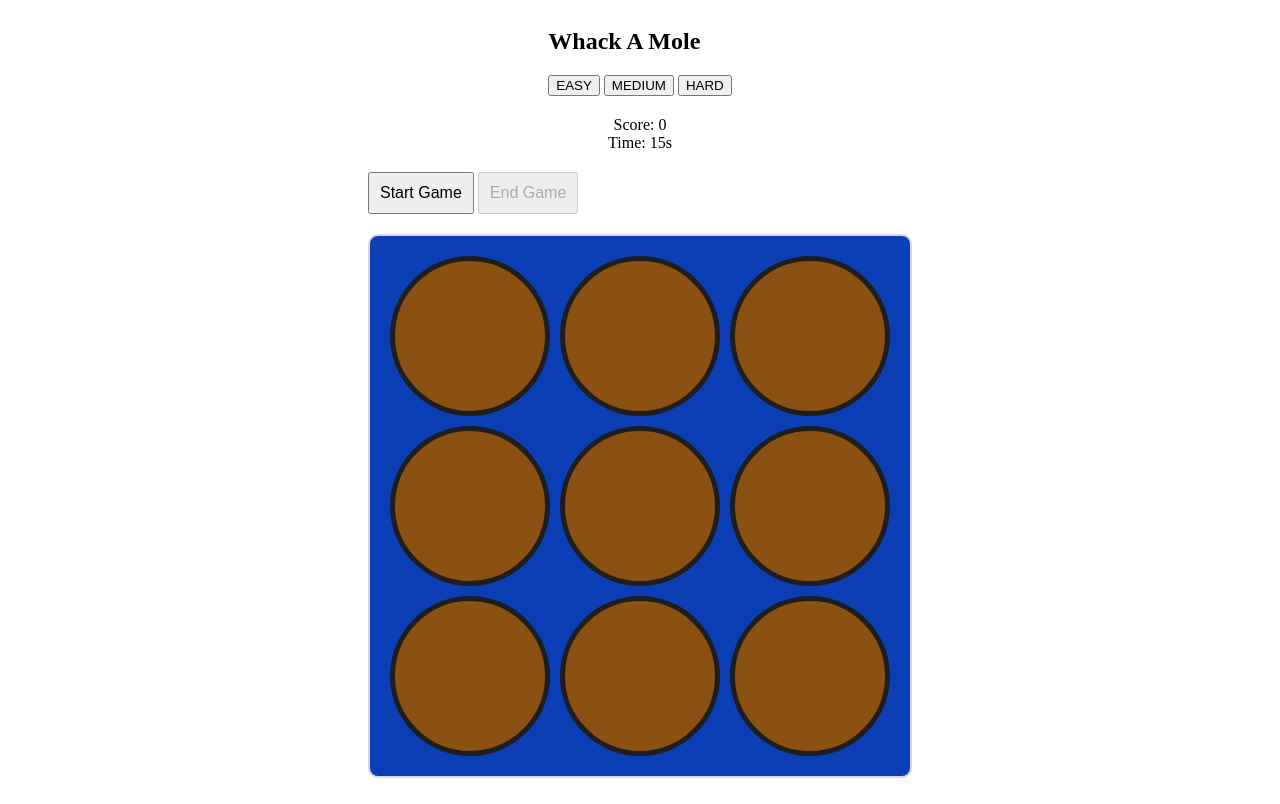
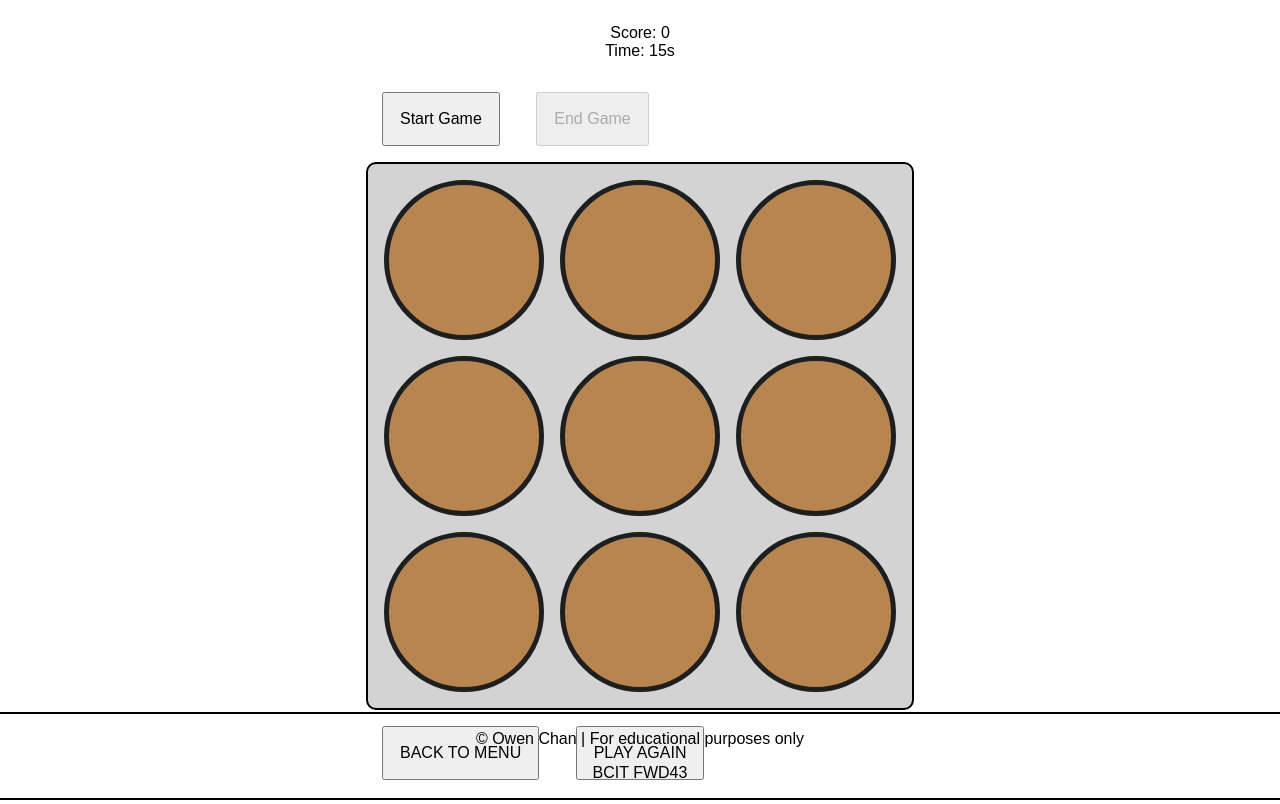
Before and after one commit to owenc8/JavaScript-game-WS1, a plain HTML site: page index.html in a window 1280 px wide. Both pictures are taken after a click on the button "EASY". Drawn offline with Linux system fonts and the light colour scheme.

Commit message:
added mole image and footer

```diff
--- a/index.html
+++ b/index.html
@@ -12,19 +12,20 @@
 <body>
     <section id="homeScreen"class="home">
         <h1>Whack A Mole</h1>
+        <p>Pick a difficulty to enter the game area.</p>
         <div class="btnContainer">
-            <button id="easyBtn">EASY</button>
-            <button id="mediumBtn">MEDIUM</button>
-            <button id="hardBtn">HARD</button>
+            <button id="easyBtn" class="game-btn">EASY</button>
+            <button id="mediumBtn" class="game-btn">MEDIUM</button>
+            <button id="hardBtn" class="game-btn">HARD</button>
         </div>
     </section>
-    <section id="gameScreen" class="gameScreen">
+    <section id="gameScreen" class="gameScreen" style="display: none;">
         <div class="game-info">
             <div id="score">Score: 0</div>
             <div id="timer">Time: 15s</div>
         </div>
-        <button id="startButton">Start Game</button>
-        <button id="endButton" disabled>End Game</button>
+        <button id="startButton" class="game-btn">Start Game</button>
+        <button id="endButton" class="game-btn" disabled>End Game</button>
         <div class="game-container">
             <div class="hole" id="hole1"></div>
             <div class="hole" id="hole2"></div>
@@ -36,7 +37,17 @@
             <div class="hole" id="hole8"></div>
             <div class="hole" id="hole9"></div>
         </div>
+        <div class="gameBtnContainer">
+
+            <button id="backBtn" class="game-btn">BACK TO MENU</button>
+            <button id="playAgainBtn"class="game-btn">PLAY AGAIN</button>
+        </div>
     </section>
+
+    <footer>
+        <p>&copy; Owen Chan | For educational purposes only</p>
+        <p>BCIT FWD43</p>
+    </footer>
     <script src="script.js"></script>
 </body>
 
--- a/script.js
+++ b/script.js
@@ -1,5 +1,21 @@
 document.addEventListener(
     "DOMContentLoaded", function () {
+
+    // Screen elements
+    const homeScreen = document.getElementById("homeScreen");
+    const gameScreen = document.getElementById("gameScreen");
+
+    // Difficulty buttons
+    const easyBtn = document.getElementById("easyBtn");
+    const mediumBtn = document.getElementById("mediumBtn");
+    const hardBtn = document.getElementById("hardBtn");
+    const backButton = document.getElementById("backBtn");
+
+    //timer difficulty
+    const easyTime = 1000;
+    const mediumTime = 800;
+    const hardTime = 600;
+
     const holes =
         document.querySelectorAll(".hole");
     const startButton =
@@ -11,10 +27,46 @@ document.addEventListener(
     const timerDisplay =
         document.getElementById("timer");
 
+    // Game state
+    let currentScreen = "home";
+    let difficulty = "easy";
+
     let timer;
     let score = 0;
     let countdown;
     let moleInterval;
+
+    // Function to switch screens
+    function showScreen(screen) {
+        if (screen === "home") {
+            homeScreen.style.display = "block";
+            gameScreen.style.display = "none";
+            currentScreen = "home";
+        } else if (screen === "game") {
+            homeScreen.style.display = "none";
+            gameScreen.style.display = "block";
+            currentScreen = "game";
+        }
+    }
+
+    // Handle difficulty selection
+    function selectDifficulty(level) {
+        difficulty = level;
+        showScreen("game")
+    }
+
+    // Event listeners for difficulty buttons
+    easyBtn.addEventListener("click", () => selectDifficulty("easy"));
+    mediumBtn.addEventListener("click", () => selectDifficulty("medium"));
+    hardBtn.addEventListener("click", () => selectDifficulty("hard"));
+
+    // Back button
+    backButton.addEventListener("click", () => {
+        if (!gameOver) {
+            endGame();
+        }
+        showScreen("home");
+    });
 
     // Set the initial state to game over
     let gameOver = true;
@@ -73,7 +125,7 @@ document.addEventListener(
         moleInterval = setInterval(() => {
             if (!gameOver) comeout();
         }, 1000);
-
+        // Math.random() * (1100 - 900) + 900)
         console.log("Game started");
     }
 
@@ -83,7 +135,7 @@ document.addEventListener(
         gameOver = true;
         alert(`Game Ended!\nYour final score: ${score}`);
         score = 0;
-        timer = 60;
+        timer = 15;
         scoreDisplay.textContent = `Score: ${score}`;
         timerDisplay.textContent = `Time: ${timer}s`;
         startButton.disabled = false;
--- a/styles.css
+++ b/styles.css
@@ -4,6 +4,16 @@ body {
     flex-direction: column;
     align-items: center;
     justify-content: center;
+    font-family: Arial, Helvetica, sans-serif;
+}
+footer{
+    display: block;
+    position: fixed;
+    bottom: 0;
+    height: fit-content;
+    width: 100%;
+    border: 2px solid rgb(0, 0, 0);
+    text-align: center;
 }
 
 .game-info {
@@ -11,37 +21,31 @@ body {
     flex-direction: column;
     align-items: center;
     justify-content: center;
-    margin: 20px;
+    margin: 1rem;
 }
 
-#startButton {
-    margin-bottom: 20px;
-    padding: 10px;
-    font-size: 16px;
+.game-btn{
+    margin: 1rem;
+    padding: 1rem;
+    font-size: 1rem;
     cursor: pointer;
 }
 
-#endButton {
-    margin-bottom: 20px;
-    padding: 10px;
-    font-size: 16px;
-    cursor: pointer;
-}
 
 .game-container {
-    background-color: rgb(12, 63, 182);
+    background-color: rgb(211, 211, 211);
     display: grid;
     grid-template-columns: repeat(3, 160px);
-    gap: 10px;
-    border: 2px solid rgb(216, 216, 216);
-    padding: 20px;
+    gap: 1rem;
+    border: 2px solid rgb(0, 0, 0);
+    padding: 1rem;
     border-radius: 10px;
 
 }
 
 .hole {
     height: 150px;
-    background: rgb(139, 81, 19);
+    background: rgb(183, 133, 80);
     border: 5px solid rgb(30, 30, 30);
     cursor: pointer;
     border-radius: 100px;
@@ -50,26 +54,5 @@ body {
 .mole {
     background-size: 150px;
     background-image: url(
-    "https://media.geeksforgeeks.org/wp-content/uploads/20231130123541/mole.png")
+    "images/mole-svgrepo-com.svg")
 }
-
-@media only screen and (max-width: 600px) {
-    .game-container {
-        width: 80%;
-        gap: 10px;
-        padding: 5%;
-        grid-template-columns: repeat(3, 38%);
-    }
-
-    .hole {
-        height: 50px;
-        width: 50px;
-        border-radius: 100px;
-    }
-
-    .mole {
-        background-size: 50px;
-        background-image: url(
-        "https://media.geeksforgeeks.org/wp-content/uploads/20231130123541/mole.png")
-    }
-}
```
Also changed, not shown: images/mole-svgrepo-com.svg (added).
